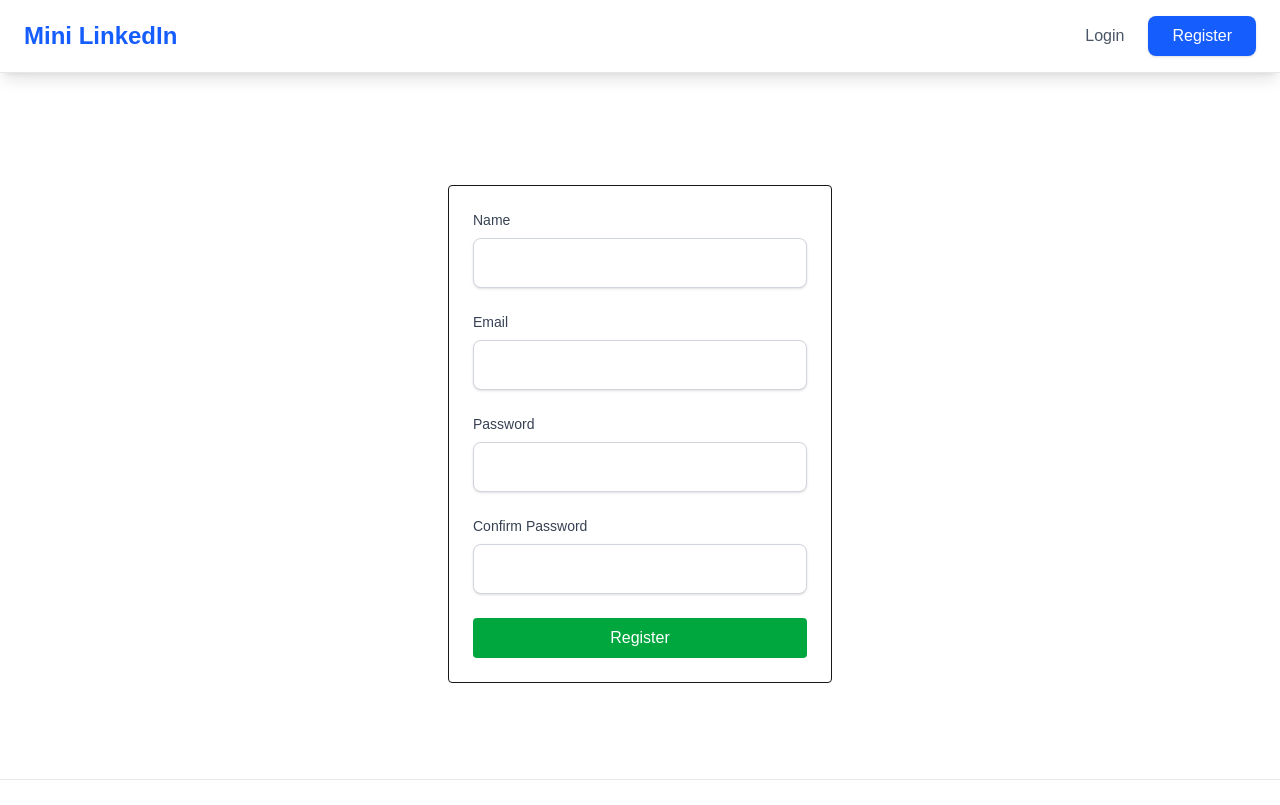
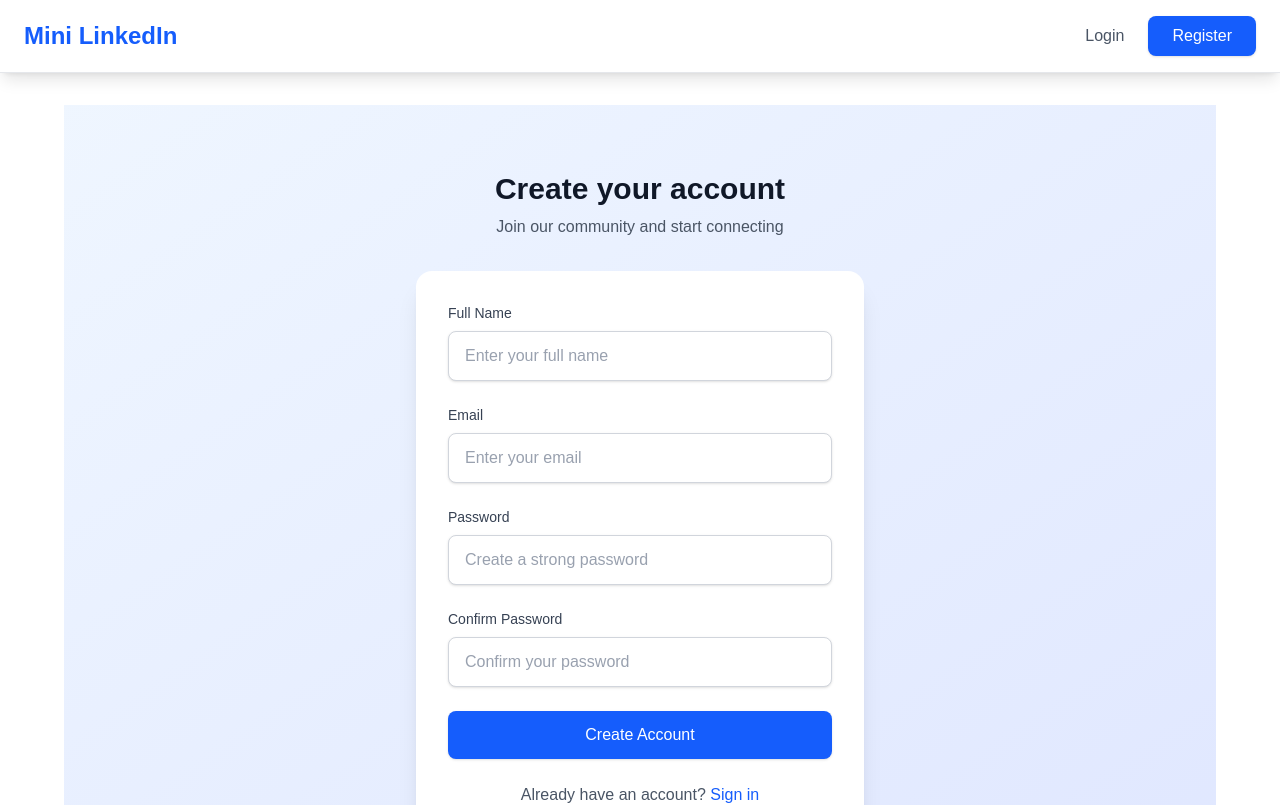
Before and after one commit to CHARANCHERRY123456/linked, a Next.js app in the folder frontend/: page /register in a window 1280 px wide. Shown: the top 805 px of the page. Built offline with nearby package versions, Linux system fonts and the light colour scheme; no server answers.

Commit message:
feat : make the profile page show on clicking the profile image

```diff
--- a/frontend/src/app/register/page.tsx
+++ b/frontend/src/app/register/page.tsx
@@ -30,15 +30,63 @@ export default function RegisterPage() {
     }
 
     return (
-        <div className="max-w-sm mx-auto mt-20 p-6 border rounded">
-            <form onSubmit={handleSubmit}>
-                <Input label="Name" value={name} onChange={e => setName(e.target.value)} />
-                <Input label="Email" value={email} onChange={e => setEmail(e.target.value)} />
-                <Input label="Password" type="password" value={password} onChange={e => setPassword(e.target.value)} />
-                <Input label="Confirm Password" type="password" value={confirmPassword} onChange={e => setConfirmPassword(e.target.value)} />
-                {error && <div className="text-red-600 mb-2">{error}</div>}
-                <button className="w-full bg-green-600 text-white p-2 rounded">Register</button>
-            </form>
+        <div className="min-h-screen flex items-center justify-center bg-gradient-to-br from-blue-50 to-indigo-100">
+            <div className="max-w-md w-full space-y-8">
+                <div className="text-center">
+                    <h2 className="text-3xl font-bold text-gray-900 mb-2">Create your account</h2>
+                    <p className="text-gray-600">Join our community and start connecting</p>
+                </div>
+                <div className="bg-white rounded-2xl shadow-xl p-8">
+                    <form onSubmit={handleSubmit} className="space-y-6">
+                        <Input
+                            label="Full Name"
+                            value={name}
+                            onChange={e => setName(e.target.value)}
+                            placeholder="Enter your full name"
+                        />
+                        <Input
+                            label="Email"
+                            type="email"
+                            value={email}
+                            onChange={e => setEmail(e.target.value)}
+                            placeholder="Enter your email"
+                        />
+                        <Input
+                            label="Password"
+                            type="password"
+                            value={password}
+                            onChange={e => setPassword(e.target.value)}
+                            placeholder="Create a strong password"
+                        />
+                        <Input
+                            label="Confirm Password"
+                            type="password"
+                            value={confirmPassword}
+                            onChange={e => setConfirmPassword(e.target.value)}
+                            placeholder="Confirm your password"
+                        />
+                        {error && (
+                            <div className="bg-red-50 border border-red-200 text-red-700 px-4 py-3 rounded-lg">
+                                {error}
+                            </div>
+                        )}
+                        <button
+                            type="submit"
+                            className="w-full bg-blue-600 hover:bg-blue-700 text-white font-medium py-3 px-4 rounded-lg transition-colors duration-200 shadow-sm"
+                        >
+                            Create Account
+                        </button>
+                    </form>
+                    <div className="mt-6 text-center">
+                        <p className="text-gray-600">
+                            Already have an account?{' '}
+                            <a href="/login" className="text-blue-600 hover:text-blue-700 font-medium">
+                                Sign in
+                            </a>
+                        </p>
+                    </div>
+                </div>
+            </div>
         </div>
     );
 }
--- a/frontend/src/components/Navbar.tsx
+++ b/frontend/src/components/Navbar.tsx
@@ -23,7 +23,10 @@ export default function Navbar() {
                     {user ? (
                         <>
                             <div className="flex items-center space-x-4">
-                                <div className="w-8 h-8 bg-blue-500 rounded-full flex items-center justify-center text-white font-semibold">
+                                <div
+                                    onClick={() => router.push(`/profile/${user._id}`)}
+                                    className="w-8 h-8 bg-blue-500 rounded-full flex items-center justify-center text-white font-semibold cursor-pointer hover:bg-blue-600 transition-colors"
+                                >
                                     {user.name?.charAt(0).toUpperCase()}
                                 </div>
                                 <span className="text-gray-700 font-medium">Welcome, {user.name}</span>
```
